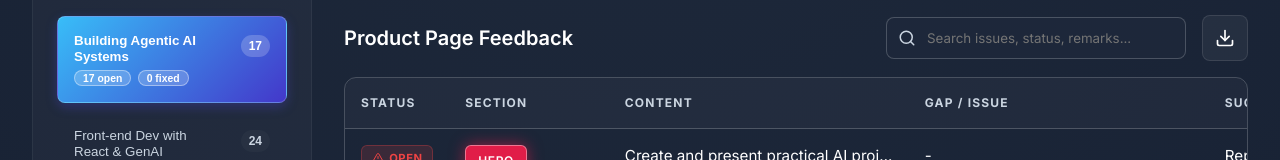
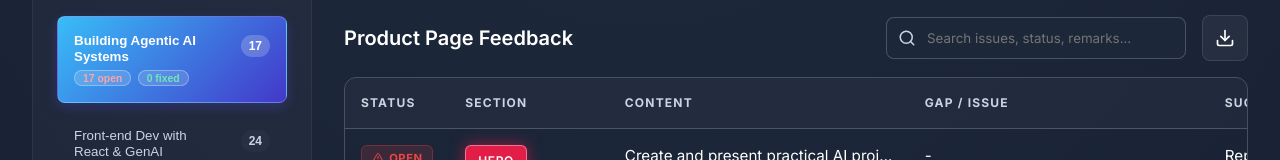
Before and after one commit to NanditaVora/website-feedback-dashboard, a React (Vite) app: page / in a window 1280 px wide. Both pictures are taken after a click on the button "Go to Dashboard". Shown: the part 291-451 px from the top of the page. Built offline with nearby package versions, Linux system fonts and the light colour scheme.

Commit message:
style: keep red/green colors for selected sidebar pills

```diff
--- a/src/index.css
+++ b/src/index.css
@@ -382,10 +382,15 @@ tbody tr.active-row td {
   color: #15803d;
 }
 
-/* Ensure selected pills turn white */
-.nav-item.active .stat-pill-open,
+/* Ensure selected pills maintain their color but with high contrast */
+.nav-item.active .stat-pill-open {
+  background: rgba(255, 255, 255, 0.15);
+  color: #fca5a5; /* Bright red */
+  border-color: rgba(255, 255, 255, 0.3);
+}
+
 .nav-item.active .stat-pill-fixed {
-  background: rgba(255, 255, 255, 0.2);
-  color: #ffffff;
-  border-color: rgba(255, 255, 255, 0.4);
+  background: rgba(255, 255, 255, 0.15);
+  color: #6ee7b7; /* Bright green */
+  border-color: rgba(255, 255, 255, 0.3);
 }
```
